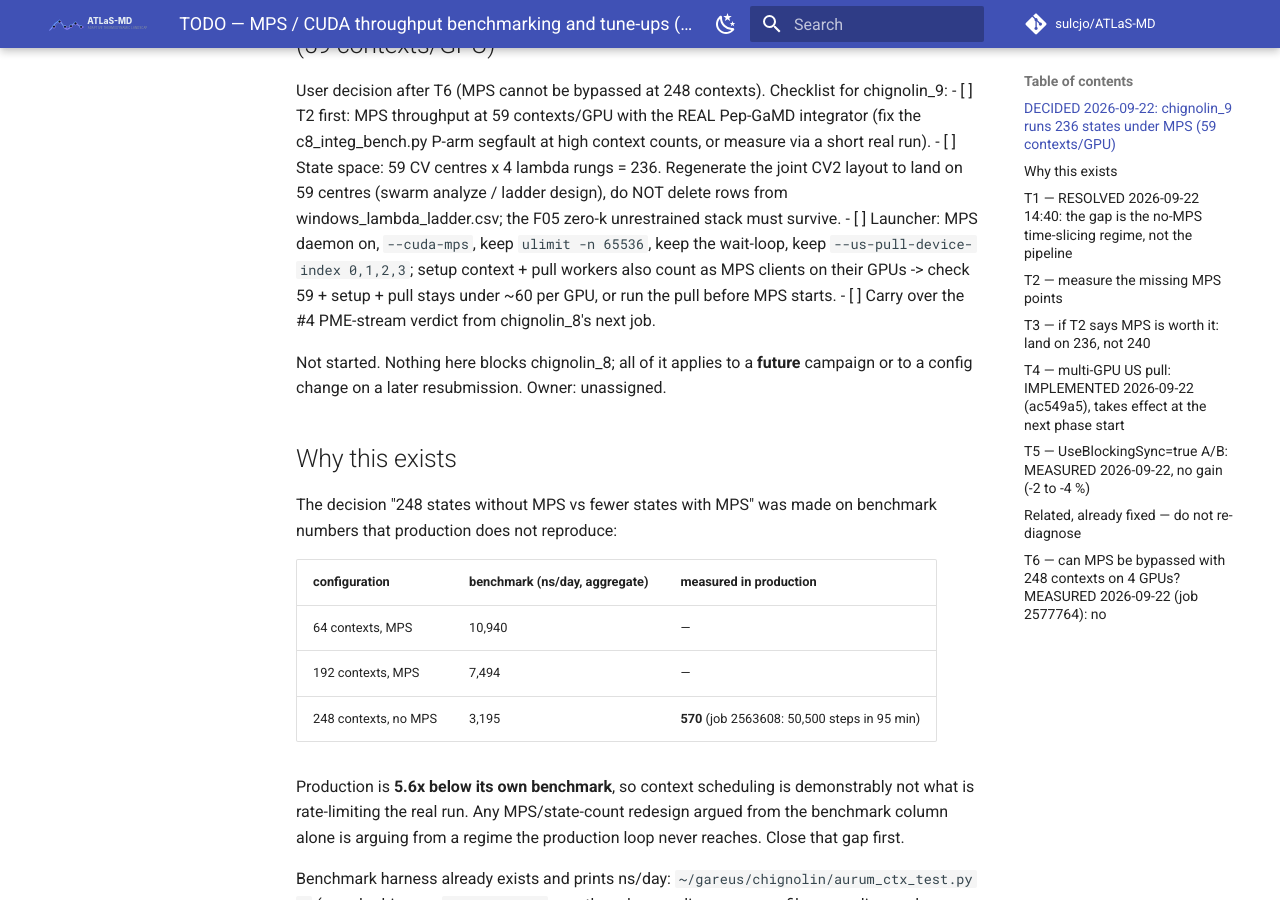
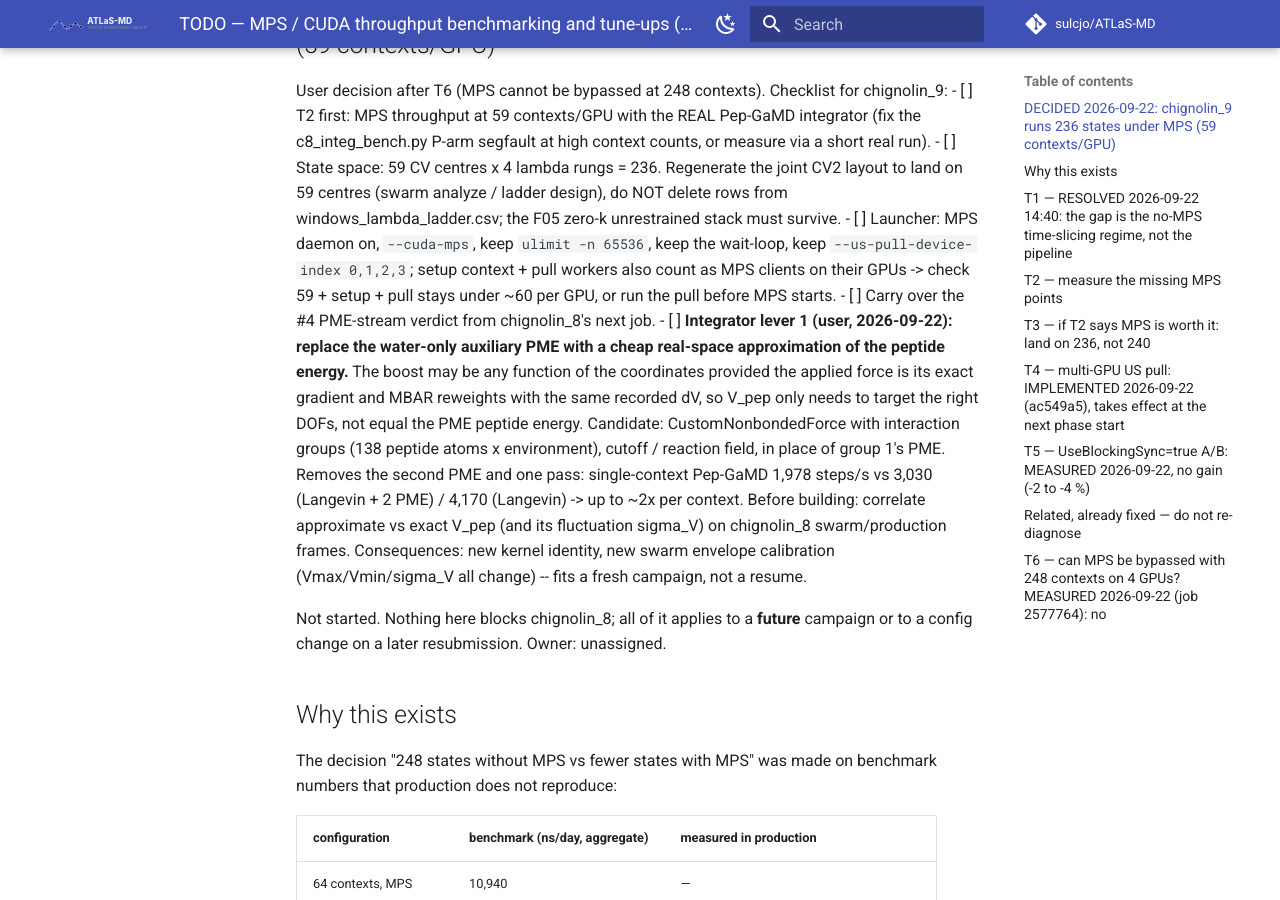
Before and after one commit to sulcjo/ATLaS-MD, an MkDocs documentation site: the page built from docs/atlas-md/developer/gpu-throughput-benchmark-todo.md, in a window 1280 px wide and 900 px high, scrolled down 319 px. Built offline with MkDocs 1.6.1 and Material for MkDocs 9.7.7, drawn with Linux system fonts in a browser that asks for light colours; comment, search, counter and statistics services are not loaded.

Commit message:
docs(chignolin_9): add integrator lever 1 (real-space V_pep in place of the auxiliary PME)
Co-Authored-By: Claude Opus 5.5 (1M context) <noreply@anthropic.com>
Claude-Session: https://claude.ai/code/session_01Q18y6iQis1EjQq7BsWvFeS

```diff
--- a/docs/atlas-md/developer/gpu-throughput-benchmark-todo.md
+++ b/docs/atlas-md/developer/gpu-throughput-benchmark-todo.md
@@ -12,6 +12,16 @@ User decision after T6 (MPS cannot be bypassed at 248 contexts). Checklist for c
       `--us-pull-device-index 0,1,2,3`; setup context + pull workers also count as MPS clients on
       their GPUs -> check 59 + setup + pull stays under ~60 per GPU, or run the pull before MPS starts.
 - [ ] Carry over the #4 PME-stream verdict from chignolin_8's next job.
+- [ ] **Integrator lever 1 (user, 2026-09-22): replace the water-only auxiliary PME with a cheap
+      real-space approximation of the peptide energy.** The boost may be any function of the
+      coordinates provided the applied force is its exact gradient and MBAR reweights with the same
+      recorded dV, so V_pep only needs to target the right DOFs, not equal the PME peptide energy.
+      Candidate: CustomNonbondedForce with interaction groups (138 peptide atoms x environment),
+      cutoff / reaction field, in place of group 1's PME. Removes the second PME and one pass:
+      single-context Pep-GaMD 1,978 steps/s vs 3,030 (Langevin + 2 PME) / 4,170 (Langevin) -> up to
+      ~2x per context. Before building: correlate approximate vs exact V_pep (and its fluctuation
+      sigma_V) on chignolin_8 swarm/production frames. Consequences: new kernel identity, new swarm
+      envelope calibration (Vmax/Vmin/sigma_V all change) -- fits a fresh campaign, not a resume.
 
 Not started. Nothing here blocks chignolin_8; all of it applies to a **future** campaign or to a
 config change on a later resubmission. Owner: unassigned.
```
